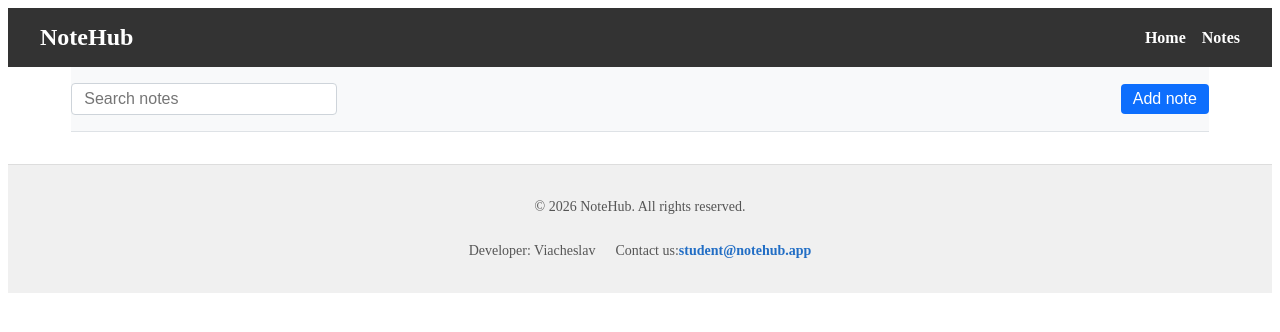
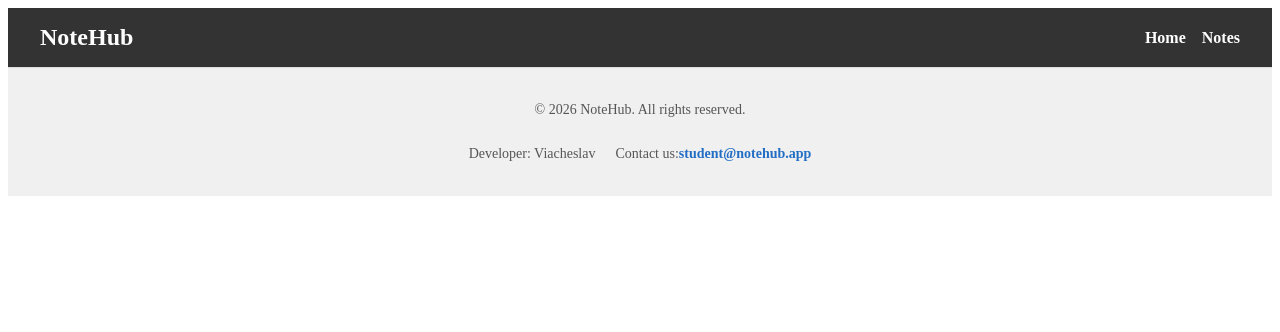
Before and after one commit to ViacheslavButrim/07-routing-nextjs, a Next.js app: page /notes in a window 1280 px wide. Shown: the top 332 px of the page. Built offline with nearby package versions, Linux system fonts and the light colour scheme; no server answers.

Commit message:
pag-e-fix

```diff
--- a/app/@modal/(.)notes/[id]/NotePreview.client.tsx
+++ b/app/@modal/(.)notes/[id]/NotePreview.client.tsx
@@ -4,7 +4,7 @@ import { useParams, useRouter } from "next/navigation";
 import { useQuery } from "@tanstack/react-query";
 import { fetchNoteById } from "@/lib/api";
 import Modal from "@/components/Modal/Modal";
-import css from "./NotePreview.module.css"; // не забути файл сіі для модалки
+import css from "./NotePreview.module.css";
 import type { Note } from "@/types/note";
 
 export default function NotePreview() {
@@ -15,7 +15,6 @@ export default function NotePreview() {
   const { data: note, isLoading, error } = useQuery<Note>({
     queryKey: ["note", id],
     queryFn: () => fetchNoteById(id),
-    refetchOnMount: false,
   });
 
   if (isLoading) return <p>Loading...</p>;
--- a/app/notes/Notes.client.tsx
+++ /dev/null
@@ -1,80 +0,0 @@
-"use client";
-
-import { useState, useEffect } from "react";
-import { useQuery, keepPreviousData } from "@tanstack/react-query";
-import { fetchNotes } from "@/lib/api";
-
-import NoteList from "@/components/NoteList/NoteList";
-import Pagination from "@/components/Pagination/Pagination";
-import SearchBox from "@/components/SearchBox/SearchBox";
-import Modal from "@/components/Modal/Modal";
-import NoteForm from "@/components/NoteForm/NoteForm";
-
-import css from "./Notes.module.css";
-import type { Note } from "@/types/note";
-
-interface FetchNotesResponse {
-  notes: Note[];
-  totalPages: number;
-}
-
-export default function NotesClient() {
-  const [page, setPage] = useState(1);
-  const [search, setSearch] = useState("");
-  const [debouncedSearch, setDebouncedSearch] = useState("");
-  const [isModalOpen, setIsModalOpen] = useState(false);
-
-  useEffect(() => {
-    const timer = setTimeout(() => {
-      setDebouncedSearch(search);
-      setPage(1);
-    }, 500);
-
-    return () => clearTimeout(timer);
-  }, [search]);
-
-  const { data } = useQuery<FetchNotesResponse>({
-    queryKey: ["notes", page, debouncedSearch],
-    queryFn: () =>
-      fetchNotes({
-        page,
-        perPage: 12,
-        search: debouncedSearch,
-      }),
-    placeholderData: keepPreviousData,
-    refetchOnWindowFocus: false,
-  });
-
-  const notes: Note[] = data?.notes ?? [];
-  const totalPages = data?.totalPages ?? 0;
-
-  return (
-    <div className={css.app}>
-      <div className={css.toolbar}>
-        <SearchBox onSearch={setSearch} />
-        <button
-          className={css.button}
-          onClick={() => setIsModalOpen(true)}
-        >
-          Add note
-        </button>
-      </div>
-
-      {notes.length > 0 && <NoteList notes={notes} />}
-
-      {totalPages > 1 && (
-        <Pagination
-          pageCount={totalPages}
-          currentPage={page}
-          onPageChange={setPage}
-        />
-      )}
-
-      {isModalOpen && (
-        <Modal onClose={() => setIsModalOpen(false)}>
-          <NoteForm onClose={() => setIsModalOpen(false)} />
-        </Modal>
-      )}
-    </div>
-  );
-}
--- a/app/notes/filter/[...slug]/Notes.client.tsx
+++ b/app/notes/filter/[...slug]/Notes.client.tsx
@@ -14,7 +14,7 @@ interface FetchNotesResponse {
 export default function FilteredNotesClient() {
   const params = useParams();
   const slug = params.slug as string[];
-  const tag = slug[0] === "all" ? undefined : slug[0];
+  const tag = slug?.[0] === "all" ? undefined : slug?.[0];
 
   const { data } = useQuery<FetchNotesResponse>({
     queryKey: ["notes", 1, "", tag],
--- a/app/notes/layout.tsx
+++ b/app/notes/layout.tsx
@@ -3,14 +3,16 @@ import css from "./NotesLayout.module.css";
 
 interface NotesLayoutProps {
   children: React.ReactNode;
+  modal?: React.ReactNode;
   sidebar?: React.ReactNode;
 }
 
-export default function NotesLayout({ children, sidebar }: NotesLayoutProps) {
+export default function NotesLayout({ children, modal, sidebar }: NotesLayoutProps) {
   return (
     <div className={css.container}>
       {sidebar && <aside className={css.sidebar}>{sidebar}</aside>}
       <main className={css.main}>{children}</main>
+      {modal && <div className={css.modal}>{modal}</div>}
     </div>
   );
 }
--- a/app/notes/page.tsx
+++ b/app/notes/page.tsx
@@ -1,23 +1,3 @@
-import { dehydrate, HydrationBoundary, QueryClient } from "@tanstack/react-query";
-import { fetchNotes } from "@/lib/api";
-import NotesClient from "./Notes.client";
-
-export default async function NotesPage() {
-  const queryClient = new QueryClient();
-
-  await queryClient.prefetchQuery({
-    queryKey: ["notes", 1, ""],
-    queryFn: () =>
-      fetchNotes({
-        page: 1,
-        perPage: 12,
-        search: "",
-      }),
-  });
-
-  return (
-    <HydrationBoundary state={dehydrate(queryClient)}>
-      <NotesClient />
-    </HydrationBoundary>
-  );
+export default function NotesPage() {
+  return null;
 }
```
Also changed, not shown: app/notes/filter/@sidebar/default.tsx (+24 -2 lines).
